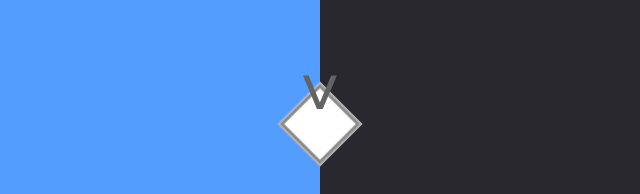
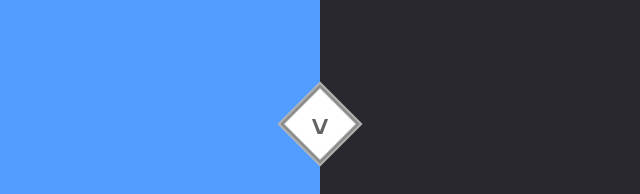
Before and after one commit to MaxTitorenko/FlexboxPractice, a plain HTML site: page index.html in a window 1280 px wide. Shown: the part 606-800 px from the top of the page, 320-960 px from the left. Drawn offline with Linux system fonts and the light colour scheme.

Commit message:
Update style.css

```diff
--- a/css/style.css
+++ b/css/style.css
@@ -120,10 +120,11 @@ header{
 
 .arrow{
     position: absolute;
-    bottom: -10px;
-    font-size: 7rem;
+    bottom: 20px;
+    font-size: 3rem;
     color: rgba(99, 99, 99);
     pointer-events: none;
+    font-weight: bold;
 }
 
 .button{
@@ -303,6 +304,7 @@ header{
     font-weight: 700;
     color: rgb(61,61,61);
     margin-bottom: 0;
+    transition: 0.3s ease;
 }
 
 .load-more:hover, .load-more:focus{
@@ -389,7 +391,7 @@ footer p{
     }
 
     .arrow{
-        bottom: -40px;
+        bottom: -10px;
     }
 
     .button{
```
